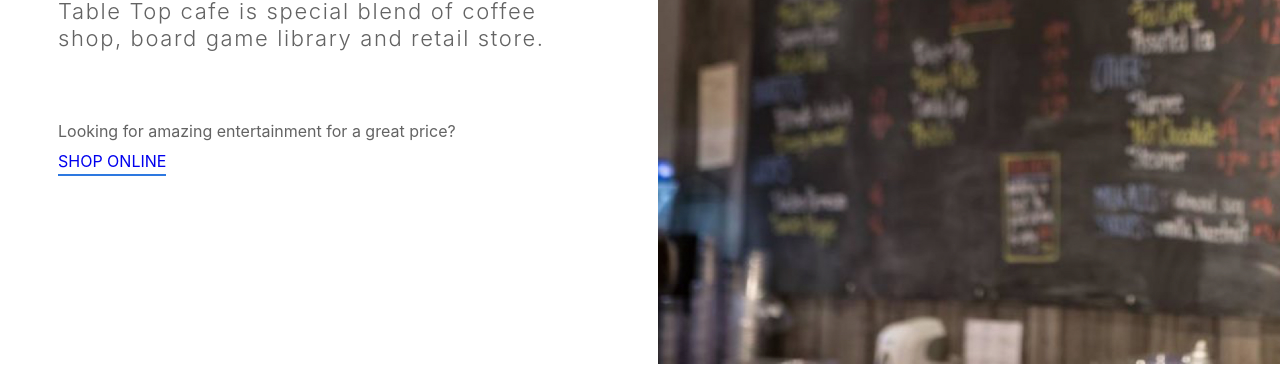
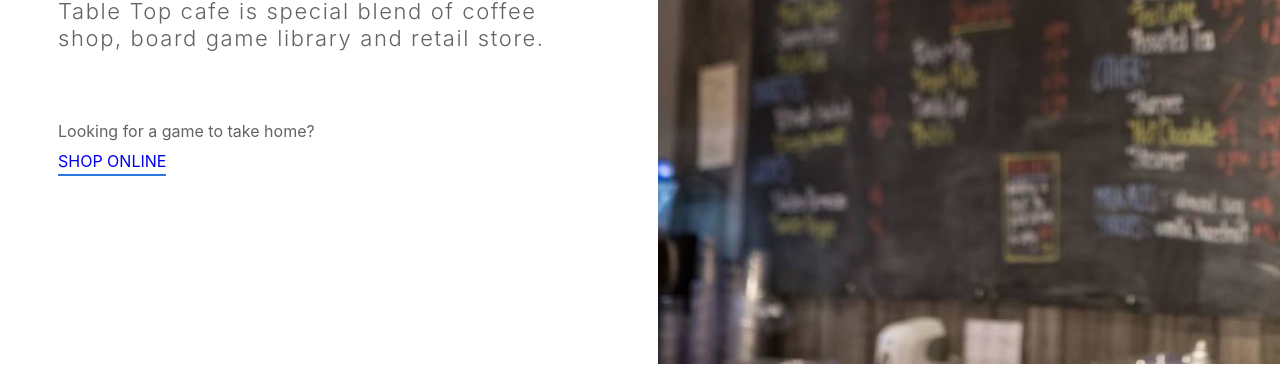
Before and after one commit to stvbdn/tabletop, a Jekyll site: the page built from index.md, in a window 1280 px wide and 900 px high, scrolled down 441 px. Shown: the part 139-505 px from the top of the window. Built offline with Jekyll 4.4.1, drawn with Linux system fonts in a browser that asks for light colours; a script that is not in the unit is left out.

Commit message:
Updated Index

```diff
--- a/index.md
+++ b/index.md
@@ -3,7 +3,7 @@ title: Home
 hero_title: Edmonton's original<span class='blue'>boardgame cafe</span>
 hero_content: Table Top cafe is special blend of coffee shop, board game library and
   retail store.
-shop_intro: Looking for amazing entertainment for a great price?
+shop_intro: Looking for a game to take home?
 about_title: The perfect place to come together and get your game on
 about_content: 'One flat rate lets you play as many games as you like. Our staff on
   hand can help you pick the right game for your group and teach you how to play it.
```
